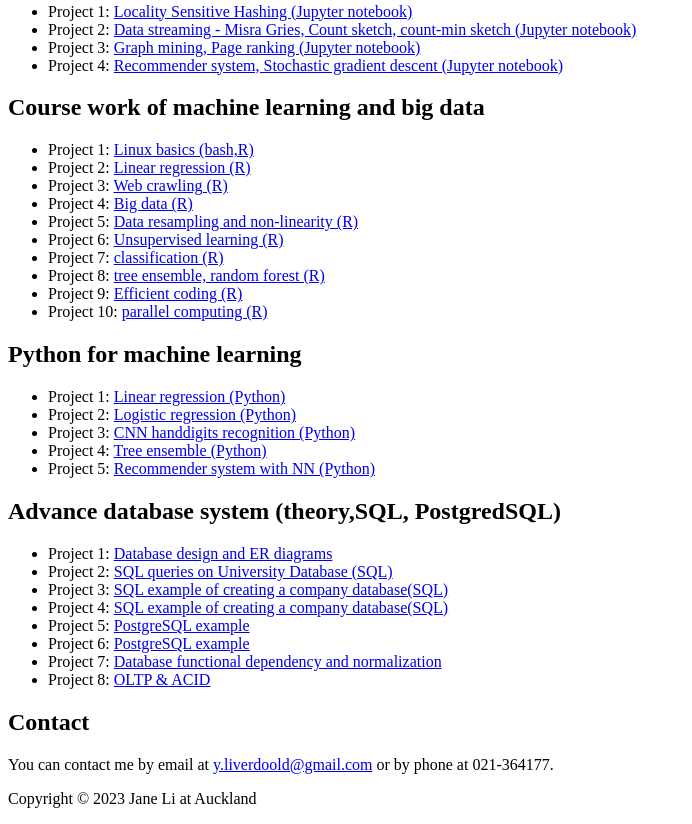
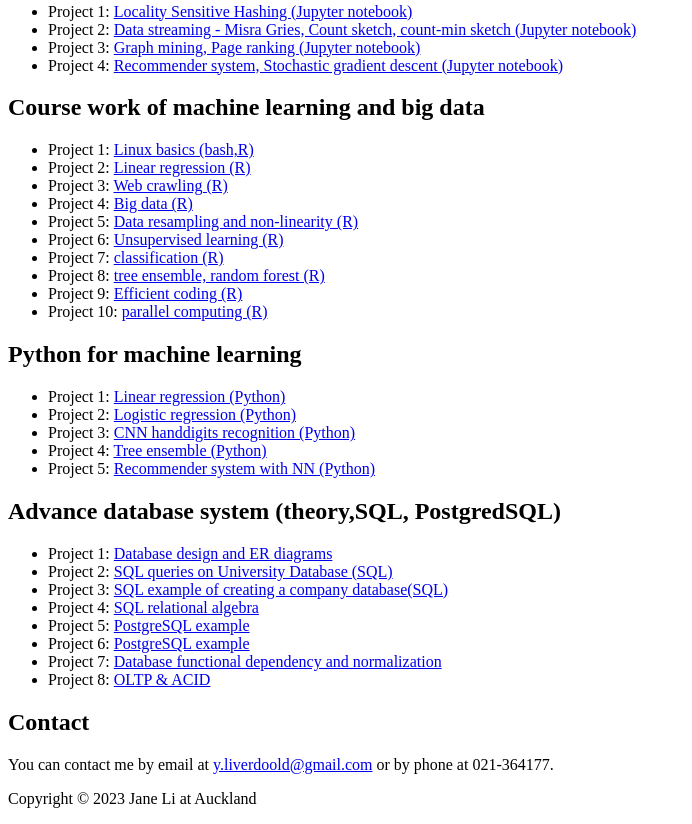
Before and after one commit to YixuanLee/Jane-website, a plain HTML site: page index.html in a window 1280 px wide. Shown: the part 752-1576 px from the top of the page, without its empty margins (0-692 px from the left). Drawn offline with Linux system fonts and the light colour scheme.

Commit message:
Update index.html

```diff
--- a/index.html
+++ b/index.html
@@ -85,8 +85,8 @@
       <ul>
         <li>Project 1: <a href="https://github.com/YixuanLee/advanced-database-systems/blob/main/SQL_datamodel.pdf">Database design and ER diagrams </a></li>
         <li>Project 2: <a href="https://github.com/YixuanLee/advanced-database-systems/blob/main/SQL_query.pdf">SQL queries on University Database (SQL)</a></li>
-        <li>Project 3: <a href="https://github.com/YixuanLee/advanced-database-systems/blob/main/SQL_COMPANY_DATA.pdf">SQL example of creating a company database(SQL)</a></li>
-        <li>Project 4: <a href="https://github.com/YixuanLee/advanced-database-systems/blob/main/SQL_COMPANY_SCHEMA.pdf">SQL example of creating a company database(SQL)</a></li>
+        <li>Project 3: <a href="https://github.com/YixuanLee/advanced-database-systems/blob/main/SQL_company.pdf">SQL example of creating a company database(SQL)</a></li>
+        <li>Project 4: <a href="https://github.com/YixuanLee/advanced-database-systems/blob/main/cs751_lab05_SQL_expression.pdf">SQL relational algebra</a></li>
         <li>Project 5: <a href="https://github.com/YixuanLee/advanced-database-systems/blob/main/cs751_lab09_PostgredSQL.pdf">PostgreSQL example</a></li>
         <li>Project 6: <a href="https://github.com/YixuanLee/advanced-database-systems/blob/main/cs751_lab10_PostgredSQL.pdf">PostgreSQL example</a></li>
         <li>Project 7: <a href="https://github.com/YixuanLee/advanced-database-systems/blob/main/cs751_lab08_functional_dependency_normalization.pdf">Database functional dependency and normalization</a></li>
```
